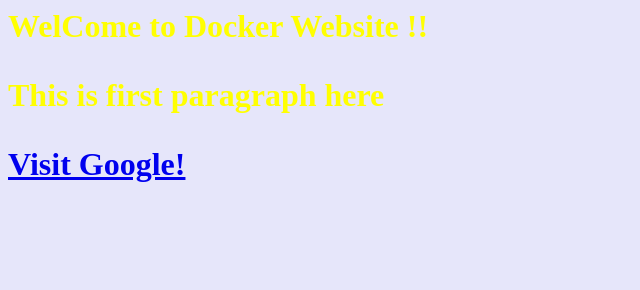
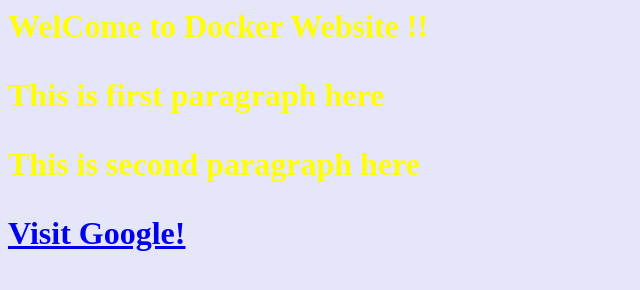
Before and after one commit to faruk88/httpd-repo, a plain HTML site: page index.html in a window 1280 px wide. Shown: the whole page, without its empty margins (0-640 px from the left). Drawn offline with Linux system fonts and the light colour scheme.

Commit message:
update file 1

```diff
--- a/index.html
+++ b/index.html
@@ -11,6 +11,7 @@ body{
 <body>
 <h1>WelCome to Docker Website !!<h1>
 <p> This is first paragraph here</p>
+<p> This is second paragraph here</p>
 <p><a href="https://google.com"> Visit Google! </a></p>
 </body>
 </html>
```
